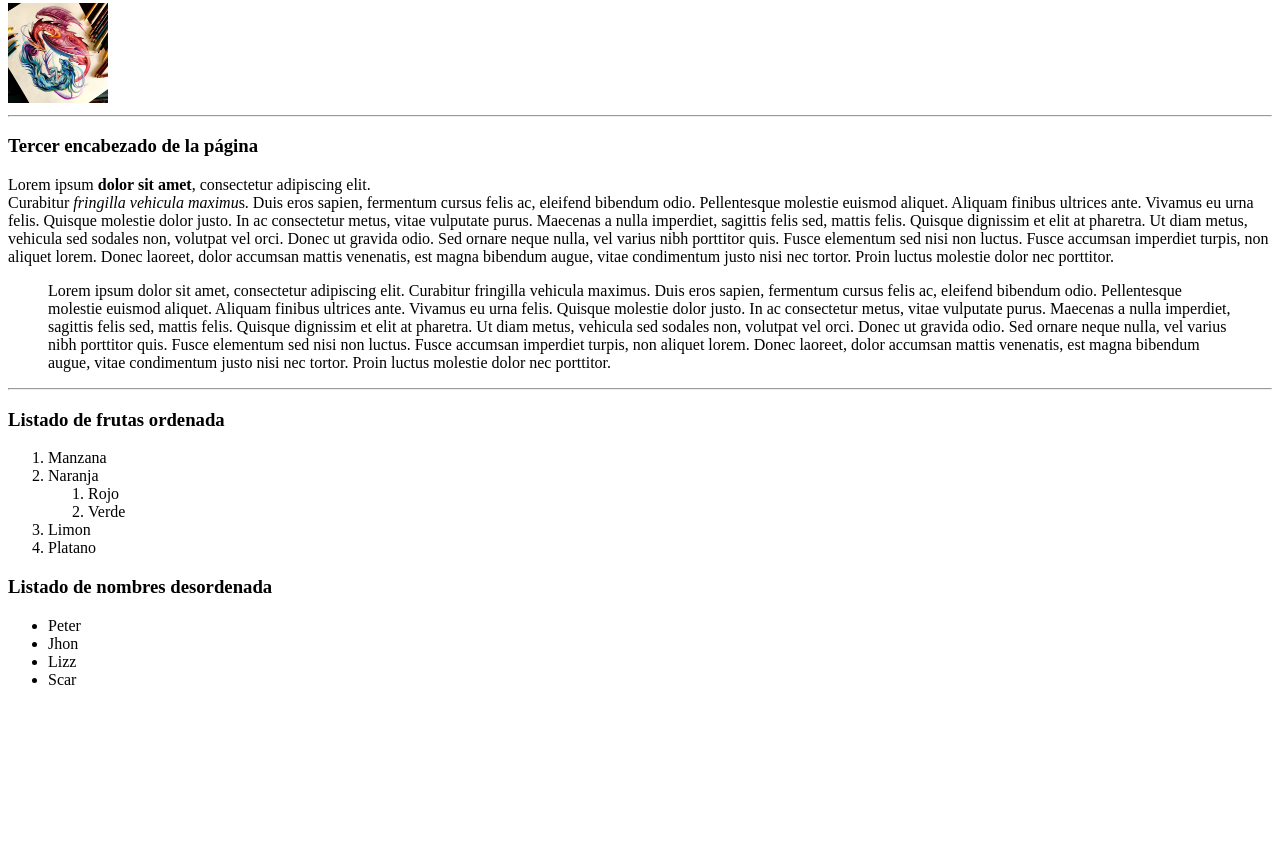
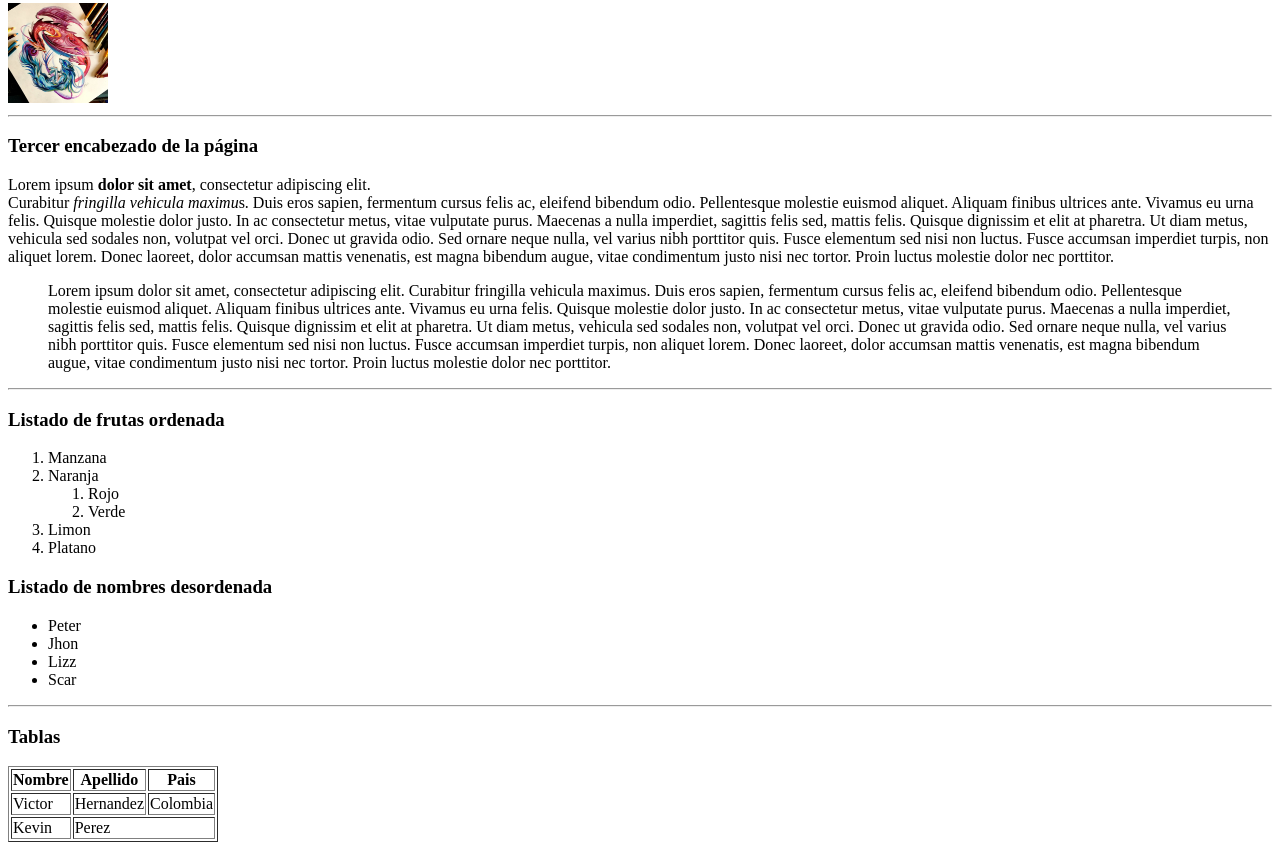
Before and after one commit to IsaacQH/Web, a plain HTML site: page index.html in a window 1280 px wide. Shown: the part 511-1361 px from the top of the page. Before the commit the page ends 1216 px from the top, so only its background shows below. Drawn offline with Linux system fonts and the light colour scheme.

Commit message:
Creación de tablas

```diff
--- a/index.html
+++ b/index.html
@@ -48,5 +48,27 @@
             <li>Scar</li>
         </ul>
 
+        <hr/>  <!-- Salto de línea con linea dibujada-->
+
+        <h3>Tablas</h3>
+
+        <table border="1">                       <!-- Declaración de la tabla con bordes-->
+            <tr>                      <!-- Fila uno-->
+                <th>Nombre</th>       <!-- Se definen columnas y se resalta en negritas con th-->
+                <th>Apellido</th>
+                <th>Pais</th>
+            </tr>
+            <tr>                      <!-- Fila dos-->
+                <td>Victor</td>       <!-- Se escriben los 1ros datos-->
+                <td>Hernandez</td>
+                <td>Colombia</td>
+            </tr>
+            <tr>                              <!-- Fila uno-->
+                <td>Kevin</td>                <!-- Se escriben los 2dos datos-->
+                <td colspan="2">Perez</td>     <!-- Se expande 2 espacios la columna-->
+            </tr>
+        </table>
+
+
     </body>
 </html>
```
